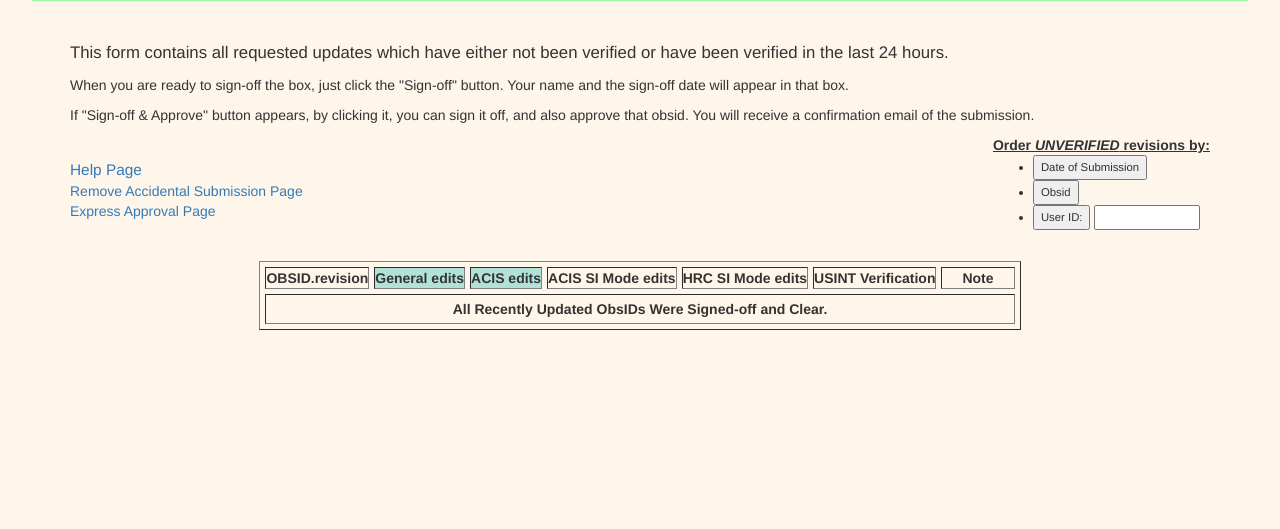
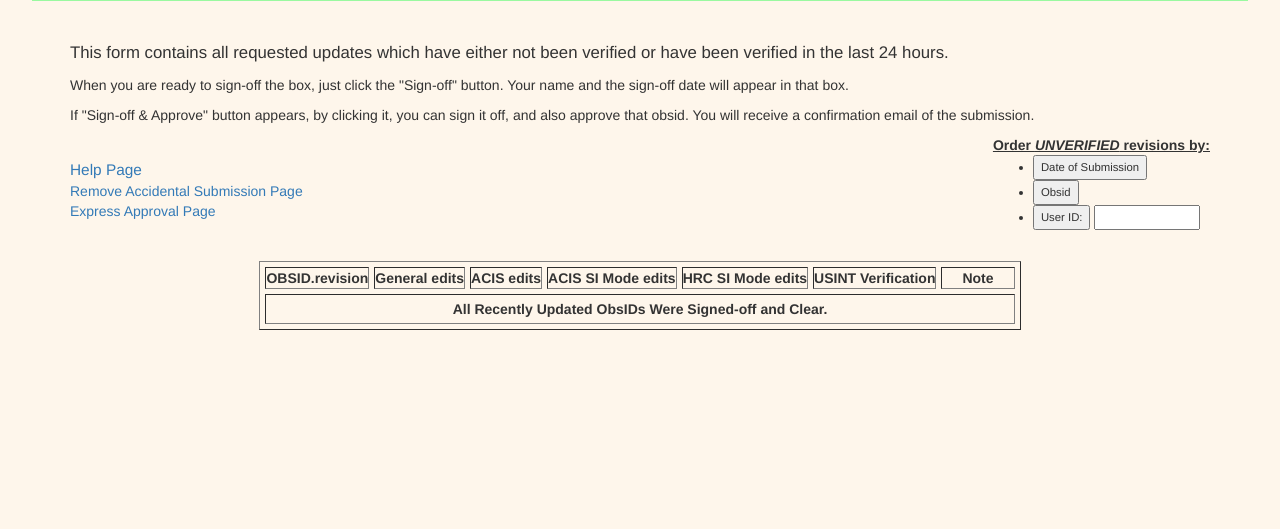
Before and after one commit to chandra-mta/Ocat_Flask_App, a Python web app: template cus_app/templates/orupdate/index.html in a window 1280 px wide. Shown: the part 55-584 px from the top of the page. Run offline with Jinja, Linux system fonts and the light colour scheme; the template is opened without the code that fills it, so the values that code supplies are empty; some libraries are stand-ins or nearby versions.

Commit message:
remove green coloring of parameter status page

```diff
--- a/cus_app/templates/orupdate/index.html
+++ b/cus_app/templates/orupdate/index.html
@@ -77,8 +77,8 @@
     <table  border=1 class='cent wide' style='margin-left:auto;margin-right:auto;'>
     <tr>
         <th class='cent'>OBSID.revision</th>
-        <th class='cent' style='background-color:rgb(0,179,170,0.3);'>General edits</th>
-        <th class='cent' style='background-color:rgb(0,179,170,0.3);'>ACIS edits</th>
+        <th class='cent'>General edits</th>
+        <th class='cent'>ACIS edits</th>
         <th class='cent'>ACIS SI Mode edits</th>
         <th class='cent'>HRC  SI Mode edits</th>
         <th class='cent'> USINT Verification</th>
--- a/cus_app/templates/orupdate/macros.html
+++ b/cus_app/templates/orupdate/macros.html
@@ -26,11 +26,11 @@
             {{ data[3] }}
         </th>
         <!--General Edits-->
-        <td style='background-color:rgb(0,179,170,0.3);'>
+        <td>
             {{ cellset(data[4], data[0], 'gen', current_user)  }}
         </td>
         <!-- ACIS Edits-->
-        <td style='background-color:rgb(0,179,170,0.3);'>
+        <td>
             {{ cellset(data[5], data[0], 'acis', current_user) }}
         </td>
         <!-- ACIS SI mode edits-->
```
